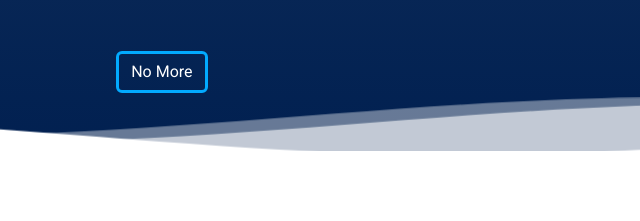
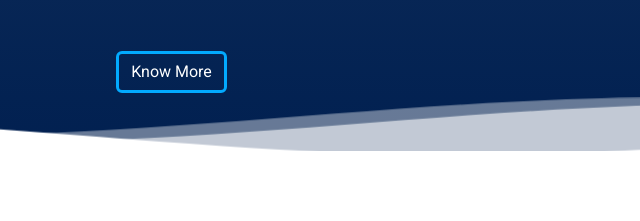
Before and after one commit to MohammadJouza/FF-certoyd-Website, a plain HTML site: page index.html in a window 1280 px wide. Shown: the part 406-627 px from the top of the page, 0-640 px from the left. Drawn offline with nearby package versions, Linux system fonts and the light colour scheme.

Commit message:
Update index.html

```diff
--- a/index.html
+++ b/index.html
@@ -87,7 +87,7 @@
               hassle-free market entry.
             </p>
             <a href="#about" class="btn btn-outline-warning mt-4 animate__animated animate__fadeInUp ReameBtn" style="color: white; border: solid #02AAFF;">
-              No More
+              Know More
             </a>
           </div>
           <!-- Right Column: Image -->
```
